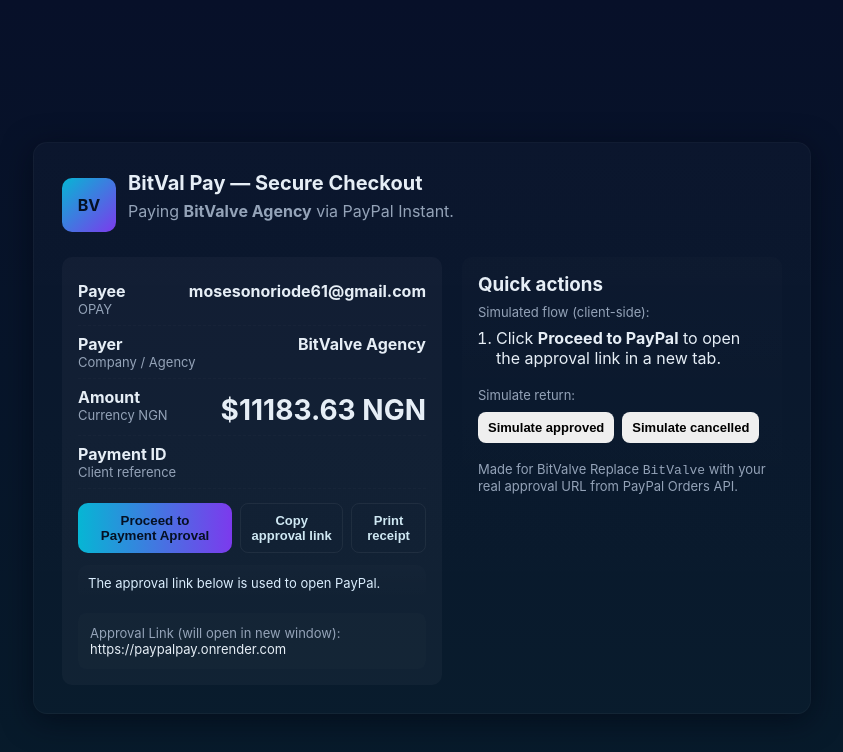
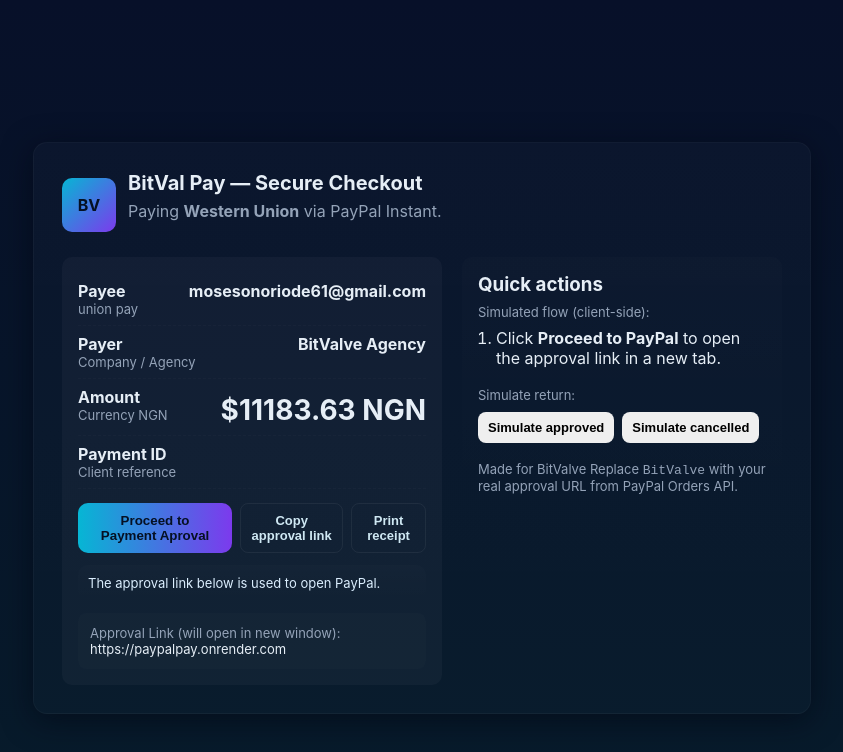
Before and after one commit to kellyotieno872/paypalpay, a website: page puplic/index.html in a window 1280 px wide. Shown: the whole page, without its empty margins (218-1061 px from the left). Drawn offline with Linux system fonts and the light colour scheme.

Commit message:
Update index.html

```diff
--- a/puplic/index.html
+++ b/puplic/index.html
@@ -198,7 +198,7 @@
                 <div class="logo">BV</div>
                 <div>
                     <h1 id="title">BitVal Pay — Secure Checkout</h1>
-                    <p class="lead">Paying <strong>BitValve Agency</strong> via PayPal Instant.</p>
+                    <p class="lead">Paying <strong>Western Union</strong> via PayPal Instant.</p>
                 </div>
             </div>
 
@@ -207,9 +207,9 @@
                     <div class="details">
                         <div class="row">
                             <div><strong>Payee</strong>
-                                <div class="muted">OPAY</div>
+                                <div class="muted">union pay</div>
                             </div>
-                            <div><strong id="payee">MONIEPOINT</strong></div>
+                            <div><strong id="payee">union pay</strong></div>
                         </div>
                         <div class="row">
                             <div><strong>Payer</strong>
```
